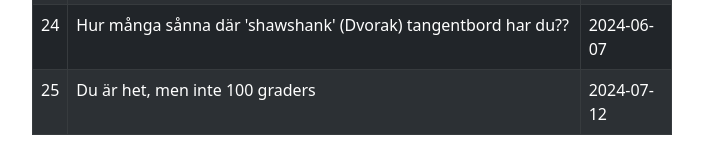
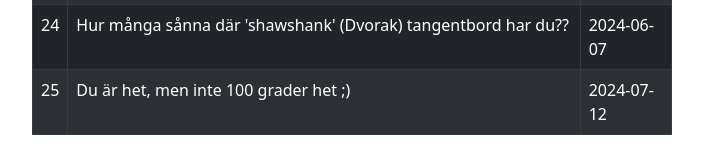
Before and after one commit to Stenstromen/filosofiskaeleonora, a React (Vite) app: page /all in a window 1280 px wide. Shown: the part 1636-1784 px from the top of the page, without its empty margins (288-991 px from the left). Built offline with nearby package versions, Linux system fonts and the light colour scheme.

Commit message:
added quote

```diff
--- a/src/assets/Quotes.js
+++ b/src/assets/Quotes.js
@@ -128,7 +128,7 @@ const Quotes = [
   },
   {
     id: 25,
-    quote: "Du är het, men inte 100 graders",
+    quote: "Du är het, men inte 100 grader het ;)",
     date: "2024-07-12",
   },
 ];
```
Also changed, not shown: index.html (line endings or trailing spaces).
